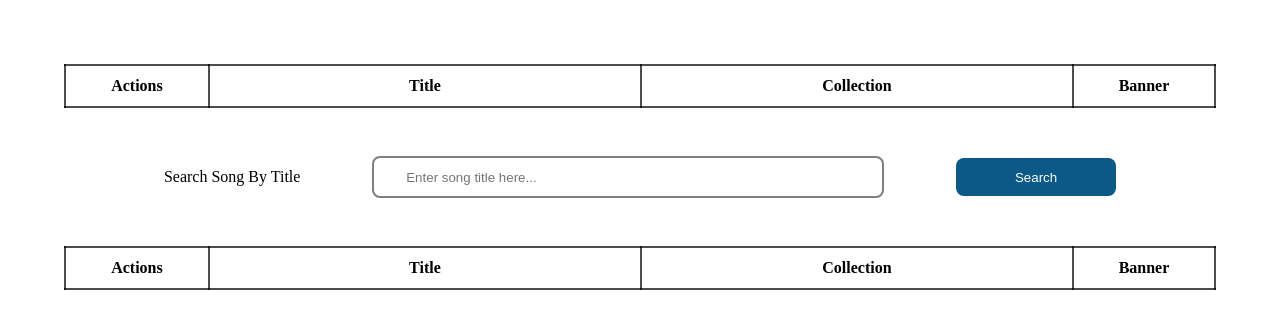
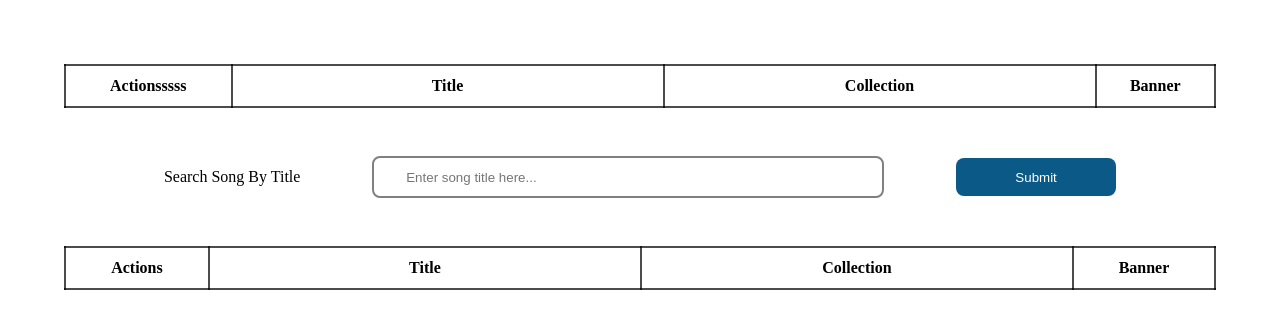
Before and after one commit to aasim-shah/abbass, a website: page public/index.html in a window 1280 px wide. Drawn offline with Linux system fonts and the light colour scheme.

Commit message:
asctionss

```diff
--- a/public/index.html
+++ b/public/index.html
@@ -11,7 +11,7 @@
     <div class="playlist">
         <table>
             <thead>
-                <th>Actions</th>
+                <th>Actionsssss</th>
                 <th>Title</th>
                 <th>Collection</th>
                 <th>Banner</th>
@@ -26,7 +26,7 @@
        <form action="" method="post" class="search_form">
         <label for="searchBox">Search Song By Title </label>
         <input type="text" name="searchTerm" class="input" id="searchBox" placeholder="Enter song title here...">
-        <button class="btn" type="submit">Search</button>
+        <button class="btn" type="submit">Submit</button>
        </form>
     </div>
 
```
Also changed, not shown: README.txt.
